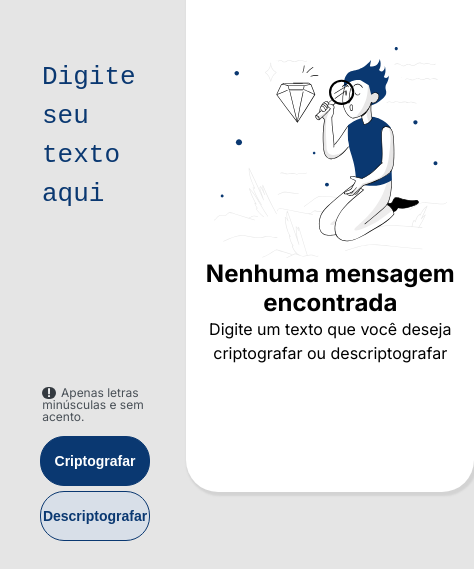
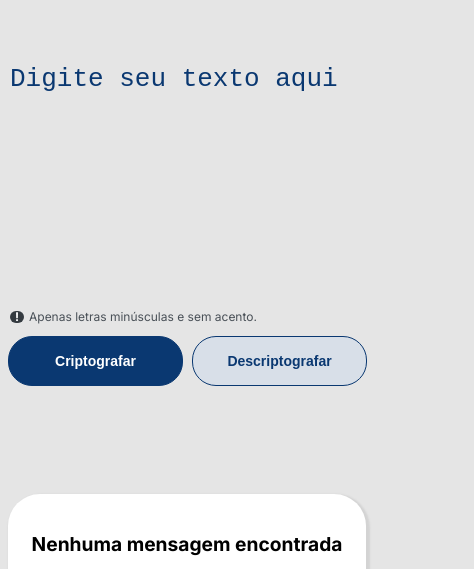
Before and after one commit to mirraelly/Challenge-Oracle-ONE-Decodificador, a plain HTML site: page index.html in a window 390 px wide. Shown: the part 112-681 px from the top of the page, 474 px wide, since content can reach past the window. Drawn offline with Linux system fonts and the light colour scheme.

Commit message:
Realiza melhorias no código original.

```diff
--- a/index.html
+++ b/index.html
@@ -61,8 +61,8 @@
                         <!-- <figure class="dark-panel-image">
                           <img src="imagens/diamante.jpeg" alt="People's image looking for diamond.">
                         </figure> -->
-                        <div>
-                            <h3>Nenhuma mensagem encontrada</h3>
+                        <div class="alert-text">
+                            <h3 class="title-alert-text">Nenhuma mensagem encontrada</h3>
                             <p>Digite um texto que você deseja criptografar ou descriptografar</p>
                         </div>
                     </div>
--- a/mirra.css
+++ b/mirra.css
@@ -238,7 +238,8 @@ footer {
 }
 
 @media screen and (max-width: 1068px) {
-    .conteiner {
+
+    .container {
         flex-direction: column;
         width: 80%;
         margin-top: 20px;
--- a/styles/index.css
+++ b/styles/index.css
@@ -1,23 +1,29 @@
 :root {
-    --backgroud-color: #E5E5E5;
+  --backgroud-color: #e5e5e5;
   --text-color: #495057;
-    --primary-color: #0A3871;
-    --secondary-color: #FFFFFF;
-    --alert-color: #343A40;
+  --primary-color: #0a3871;
+  --secondary-color: #ffffff;
+  --alert-color: #343a40;
   --shadow-color: lightgrey;
-    --backgroud-button-color: #D8DFE8;
+  --backgroud-button-color: #d8dfe8;
   --cripto-hover-btn-color: #bbbbbbd5;
+  --backgroud-scroll: #888;
+  --backgroud-scroll-hover: #555;
+  --backgroud-scrollbar-track: #f1f1f1;
 }
 
 .dark-mode {
   --backgroud-color: #000000;
-    --text-color: #FFFFFF;
+  --text-color: #ffffff;
   --primary-color: #93257e;
   --secondary-color: #f1d0eb;
   --alert-color: #ff0000ed;
   --shadow-color: #c1a4bb;
   --backgroud-button-color: #e4c4dd;
   --cripto-hover-btn-color: #bbbbbbd5;
+  --backgroud-scroll: #888;
+  --backgroud-scroll-hover: #555;
+  --backgroud-scrollbar-track: #f1f1f1;
 }
 
 body {
@@ -56,7 +62,7 @@ aside h1 {
   flex: 3;
 }
 
-.container>.left-panel>.text-panel {
+.container > .left-panel > .text-panel {
   width: 90%;
   height: 18.75em;
   margin: 8.5em 0.5em;
@@ -117,7 +123,7 @@ textarea {
 }
 
 .buttons button.encrypt:hover {
-    filter: brightness(110%)
+  filter: brightness(110%);
 }
 
 .buttons button.encrypt:active {
@@ -267,30 +273,122 @@ a {
   text-decoration: none;
 }
 
-
 /* responsividade */
 
-@media screen and (max-width: 720px) {
+@media screen and (max-width: 768px) {
+  main {
+    padding: 3em 0.5em 1em 0.5em;
+    flex-direction: column;
+  }
 
-    .buttons,
-    .botoes-secundarios {
-        gap: 5px;
+  aside {
+    margin: 0;
+  }
+
+  .container {
     flex-direction: column;
+    width: 100%;
+    margin-top: unset;
+    gap: 4em;
+  }
+
+  .container > .left-panel > .text-panel {
+    margin: 4.5em 0em;
+    width: 100%;
+  }
+
+  .container > .left-panel > .text-panel #textoCriptografar {
+    max-width: 97%;
+    max-height: 9em;
+  }
+
+  .text-panel .buttons {
+    max-width: 96%;
+  }
+
+  .light-panel-image {
+    display: none;
+  }
+  .right-panel {
+    margin-right: 1em;
+    min-width: unset;
+    min-height: 10em;
+  }
+
+  .rigth-textarea {
+    height: unset;
   }
 
   textarea {
     font-size: 16px;
-    }
+    overflow: auto;
   }
 
-@media screen and (max-width: 1068px) {
-    .conteiner {
-        flex-direction: column;
-        width: 80%;
-        margin-top: 20px;
+  /* Scrollbar customization for WebKit (Chrome, Safari) */
+  textarea::-webkit-scrollbar {
+    width: 8px;
+  }
+
+  textarea::-webkit-scrollbar-thumb {
+    background-color: var(--backgroud-scroll);
+    border-radius: 4px;
+  }
+
+  textarea::-webkit-scrollbar-thumb:hover {
+    background-color: var(--backgroud-scroll-hover);
+  }
+
+  textarea::-webkit-scrollbar-track {
+    background: var(--backgroud-scrollbar-track);
+  }
+
+  /* Scrollbar customization for Firefox */
+
+  textarea {
+    scrollbar-width: thin;
+    scrollbar-color: var(--backgroud-scroll-hover) var(--backgroud-scrollbar-track);
   }
 
   .conteiner-criptografia {
     align-items: flex-start;
   }
+
+  .alert-text {
+    display: flex;
+    flex-direction: column;
+    gap: 1em;
   }
+
+  .no-text {
+    width: 100%;
+    padding: 2em 0;
+    justify-content: center;
+  }
+
+  .right-panel h3 {
+    font-size: 1.2em;
+  }
+
+  .right-panel p {
+    font-size: 0.9em;
+  }
+
+  footer .center-text {
+    display: flex;
+    justify-content: center;
+    flex-direction: column;
+  }
+}
+
+@media screen and (max-width: 375px) {
+  .buttons,
+  .botoes-secundarios {
+    gap: 18px;
+    flex-direction: column;
+  }
+
+  .encrypt,
+  .decrypt {
+    padding: 18px 0;
+  }
+}
```
Lines whose indentation alone changed are shown as unchanged.
